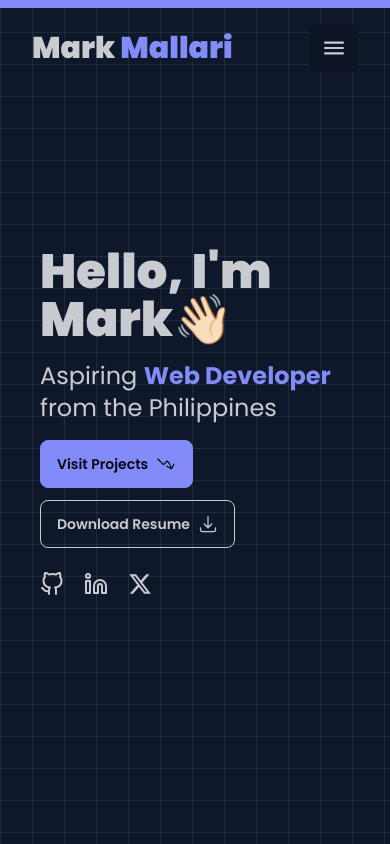
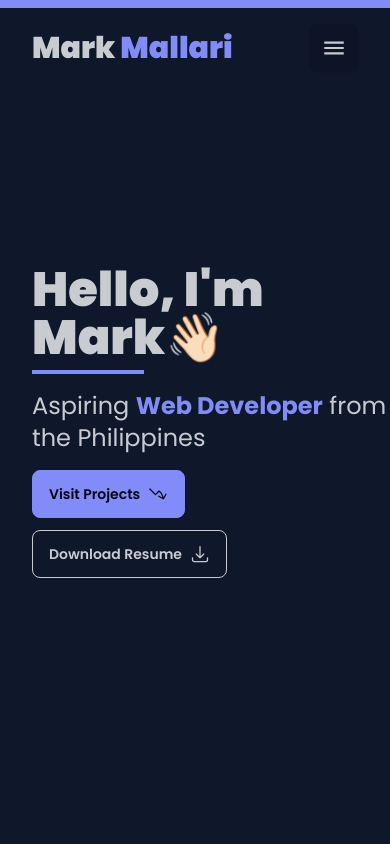
Before and after one commit to MarkMallari16/portfolio-website, a React (Vite) app: page / in a window 390 px wide. Shown: the top 844 px of the page. Built offline with nearby package versions, Linux system fonts and the light colour scheme.

Commit message:
upd: Hero Section

```diff
--- a/src/App.jsx
+++ b/src/App.jsx
@@ -22,6 +22,14 @@ function App() {
     hidden: { opacity: 0, transform: 0 },
     visible: { opacity: 1, transform: 1 },
   }
+  const bg = {
+    backgroundImage: `
+    linear-gradient(to right, rgba(71,85,105,0.3) 1px, transparent 1px),
+    linear-gradient(to bottom, rgba(71,85,105,0.3) 1px, transparent 1px),
+    radial-gradient(circle at 50% 50%, rgba(139,92,246,0.15) 0%, transparent 70%)
+  `,
+    backgroundSize: '32px 32px, 32px 32px, 100% 100%',
+  }
 
   return (
     isLoading ? (
@@ -31,15 +39,7 @@ function App() {
       <motion.div initial="hidden"
         whileInView="visible"
         viewport={{ once: true }}
-        variants={fadeAnimationVariants} style={{
-          backgroundImage: `
-        linear-gradient(to right, rgba(71,85,105,0.3) 1px, transparent 1px),
-        linear-gradient(to bottom, rgba(71,85,105,0.3) 1px, transparent 1px),
-        radial-gradient(circle at 50% 50%, rgba(139,92,246,0.15) 0%, transparent 70%)
-      `,
-          backgroundSize: "32px 32px, 32px 32px, 100% 100%",
-        }}>
-
+        variants={fadeAnimationVariants} >
         <div className='relative mx-auto lg:max-w-6xl md:lg:max-w-6xl w-full' >
           <ProgressBar />
           <section ref={homeRef}>
--- a/src/components/Hero.jsx
+++ b/src/components/Hero.jsx
@@ -10,14 +10,14 @@ function Hero({ projectsRef }) {
     const { scrollIntoSection } = useScrollSection();
 
     return (
-        <div className='min-h-screen grid grid-cols-1  lg:grid-cols-2 gap-0 lg:gap-32 items-center lg:items-center lg:justify-center lg:px-0'>
+        <div className='ms-8 lg:ms-0 min-h-screen grid grid-cols-1  lg:grid-cols-2 gap-0 lg:gap-32 items-center lg:items-center lg:justify-center lg:px-0'>
             <motion.div className='flex flex-col-reverse lg:flex-row lg:items-center space-x-10 w-full overflow-hidden'
                 initial={{ x: -20, opacity: 0 }}
                 whileInView={{ x: 0, opacity: 1 }}
                 transition={{ ease: 'easeOut', delay: 0.3 }}
                 viewport={{ once: true }}>
 
-                <motion.div className='flex flex-row ms-10 mt-6 gap-5 lg:ms-0 lg:mt-0 lg:gap-0 lg:flex-col lg:space-y-6 '
+                {/* <motion.div className='flex flex-row ms-10 mt-6 gap-5 lg:ms-0 lg:mt-0 lg:gap-0 lg:flex-col lg:space-y-6 '
                     initial={{ y: -20, opacity: 0 }}
                     whileInView={{ y: 0, opacity: 1 }}
                     transition={{ ease: 'easeOut', delay: 0.6 }}
@@ -32,12 +32,14 @@ function Hero({ projectsRef }) {
                     <a href="https://x.com/markymallari16" className='tooltip hover:tooltip-open tooltip-right  hover:text-secondary transition-colors duration-200' data-tip="X">
                         <FaXTwitter className='size-6' />
                     </a>
-                </motion.div>
+                </motion.div> */}
 
                 <div>
                     <h1 className='text-5xl font-black w-full'>Hello, I'm Mark👋🏻
                     </h1>
+                    <div className='mt-2 h-1 w-28 bg-secondary'>
 
+                    </div>
                     <div className='mt-4 text-2xl lg:text-xl'>
                         Aspiring <span className='font-bold text-secondary'>Web Developer</span> from the Philippines
                     </div>
@@ -61,7 +63,7 @@ function Hero({ projectsRef }) {
             <motion.div className='hidden lg:block overflow-hidden'
                 initial={{ x: 20, opacity: 0 }}
                 whileInView={{ x: 0, opacity: 1 }}
-                transition={{ ease: 'easeInOut', delay: 0.58, duration: 0.3 }}
+                transition={{ ease: 'easeInOut', delay: 0.48, duration: 0.3 }}
                 viewport={{ once: true }}>
                 <div className="profile w-[30rem] h-[30rem] object-cover border-8 border-secondary ">
                 </div>
--- a/src/components/NavBar.jsx
+++ b/src/components/NavBar.jsx
@@ -89,13 +89,11 @@ function NavBar({ homeRef, aboutRef, skillsRef, projectsRef, contactRef, scrollI
             viewport={{ once: true }}>
             Mark <span className='text-secondary'>Mallari</span>
           </motion.a>
-
           <div className='flex justify-end items-center'>
             <label className="btn btn-square swap swap-rotate lg:hidden">
               <input type="checkbox" checked={isMenuOpen} onClick={toggleMenu} />
               {/* hamburger icon */}
               <svg className={`swap-off fill-current`} xmlns="http://www.w3.org/2000/svg" width="26" height="26" viewBox="0 0 512 512"><path d="M64,384H448V341.33H64Zm0-106.67H448V234.67H64ZM64,128v42.67H448V128Z" /></svg>
-
               {/* close icon */}
               <svg className={`swap-on fill-current`} xmlns="http://www.w3.org/2000/svg" width="26" height="26" viewBox="0 0 512 512"><polygon points="400 145.49 366.51 112 256 222.51 145.49 112 112 145.49 222.51 256 112 366.51 145.49 400 256 289.49 366.51 400 400 366.51 289.49 256 400 145.49" /></svg>
             </label>
```
